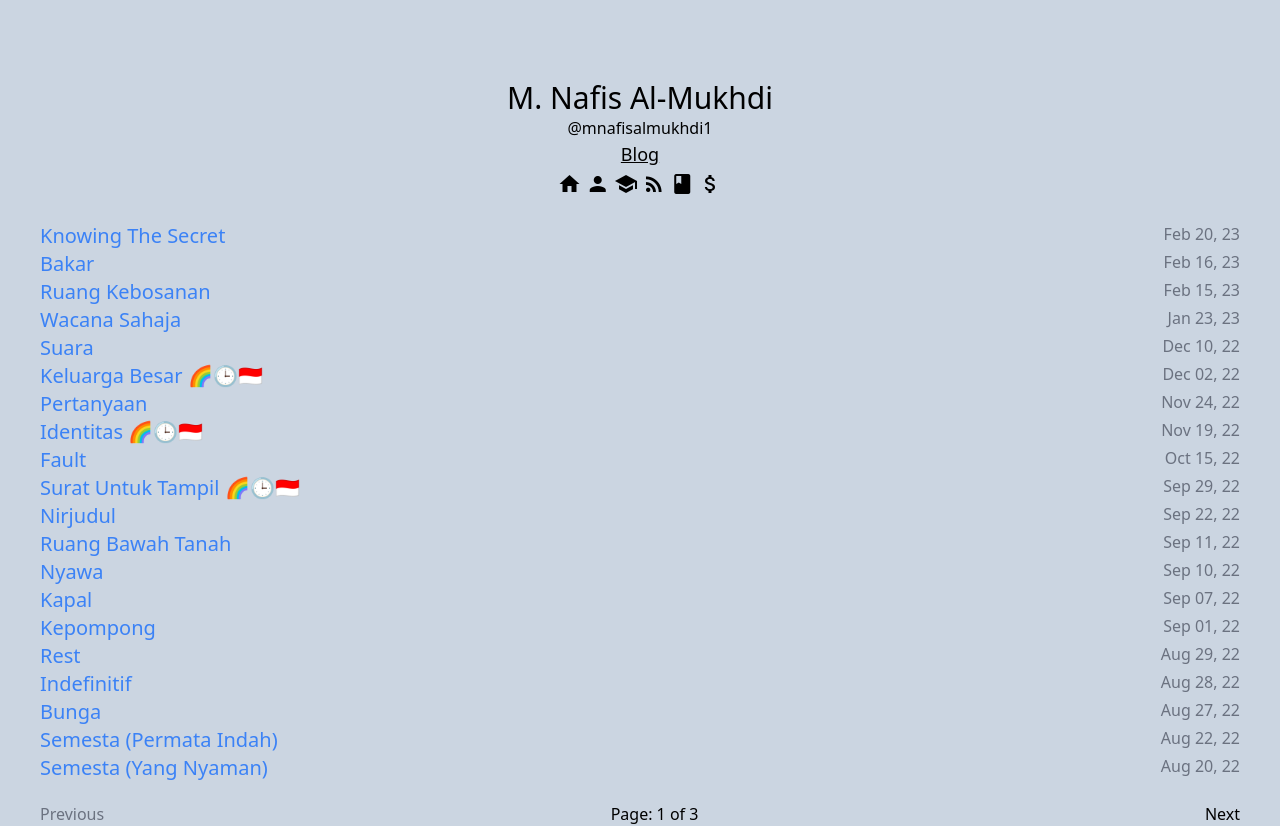
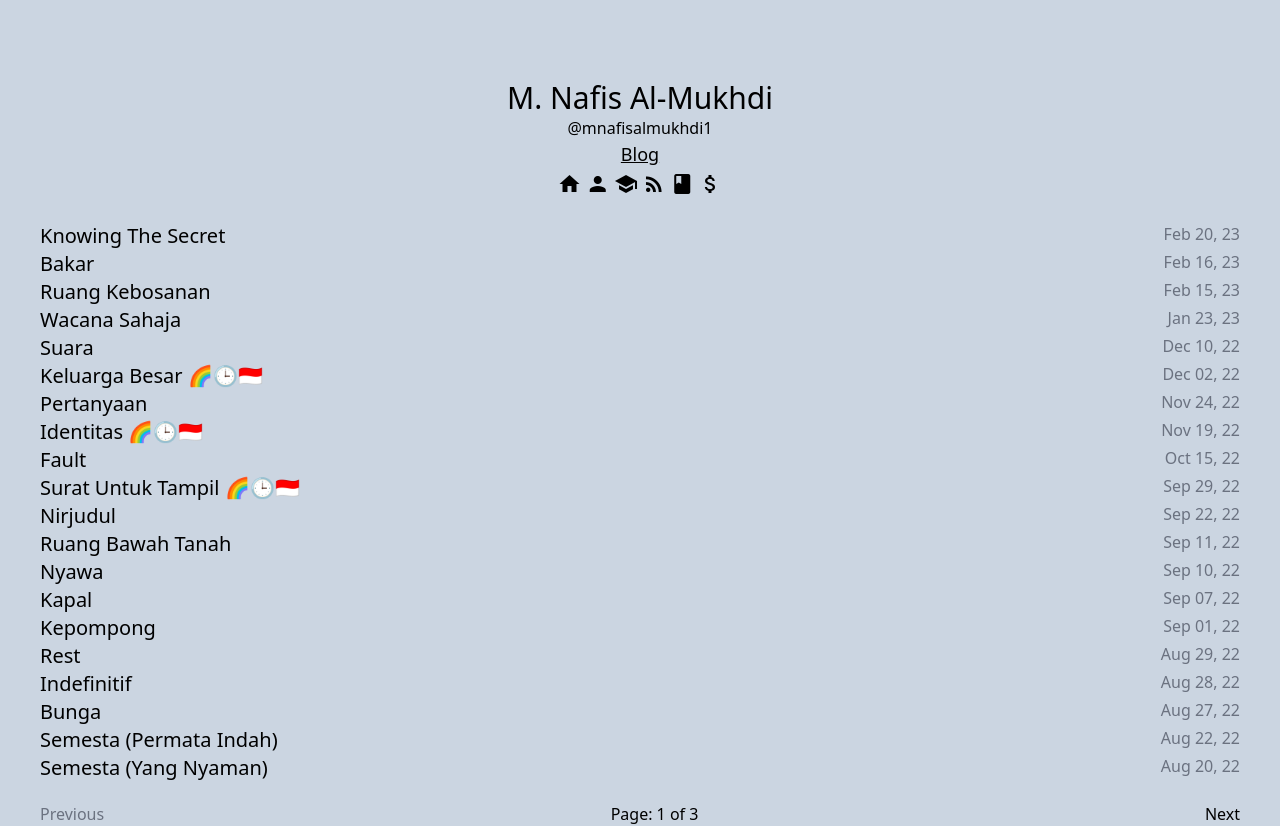
Before and after one commit to mnafisalmukhdi1/blog, a Jekyll site: the page built from index.html, in a window 1280 px wide. Shown: the top 826 px of the page. Built offline with Jekyll 4.4.1, drawn with Linux system fonts in a browser that asks for light colours; nearby versions of some CDN libraries; the list of posts is cut into pages by our own code; grey boxes are pictures that could not be loaded.

Commit message:
Update index.html

```diff
--- a/index.html
+++ b/index.html
@@ -6,7 +6,7 @@
 {% for post in paginator.posts %}
 	<div class="flex">
 		<div class="flex-1">
-			<h2 class="text-xl"><a href="{{ post.url }}" class="text-blue-500">{{ post.title }}</a></h2>
+			<h2 class="text-xl"><a href="{{ post.url }}" class="text-underline">{{ post.title }}</a></h2>
 		</div>
 		<span class="order-last text-gray-500">{{ post.date | date: "%b %d, %y" }}</span>
 	</div>
```
